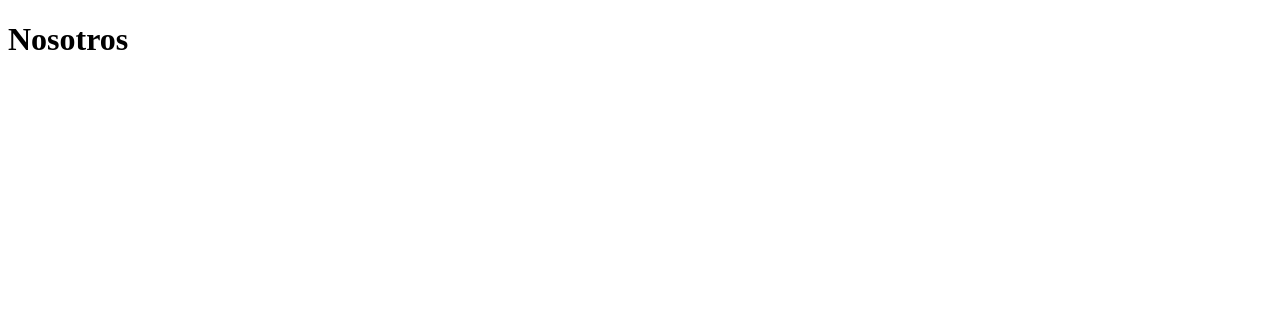
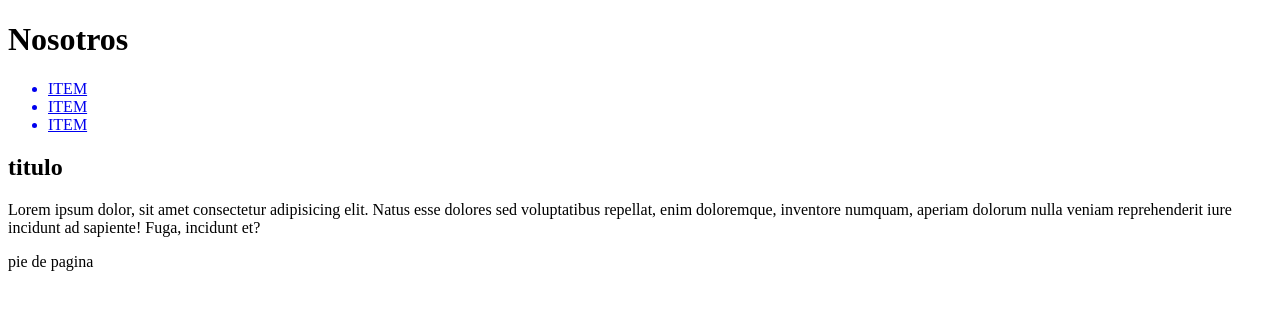
Before and after one commit to gaboramirez/clase_15_github, a plain HTML site: page nosotros.html in a window 1280 px wide. Drawn offline with Linux system fonts and the light colour scheme.

Commit message:
edite nosotros

```diff
--- a/nosotros.html
+++ b/nosotros.html
@@ -11,5 +11,29 @@
         <h1>Nosotros</h1>
     </header>
 
+    <nav>
+        <ul>
+            <a href="#">
+                <li>ITEM</li>
+            </a>
+            <a href="#">
+                <li>ITEM</li>
+            </a>
+            <a href="#">
+                <li>ITEM</li>
+            </a>
+        </ul>
+    </nav>
+    <main>
+        <article>
+            <h2>titulo</h2>
+            <p>Lorem ipsum dolor, sit amet consectetur adipisicing elit.
+                Natus esse dolores sed voluptatibus repellat, enim doloremque, inventore numquam,
+                aperiam dolorum nulla veniam reprehenderit iure incidunt ad sapiente!
+                Fuga, incidunt et?</p>
+        </article>
+    </main>
+    <footer>pie de pagina</footer>
+
 </body>
 </html>
```
